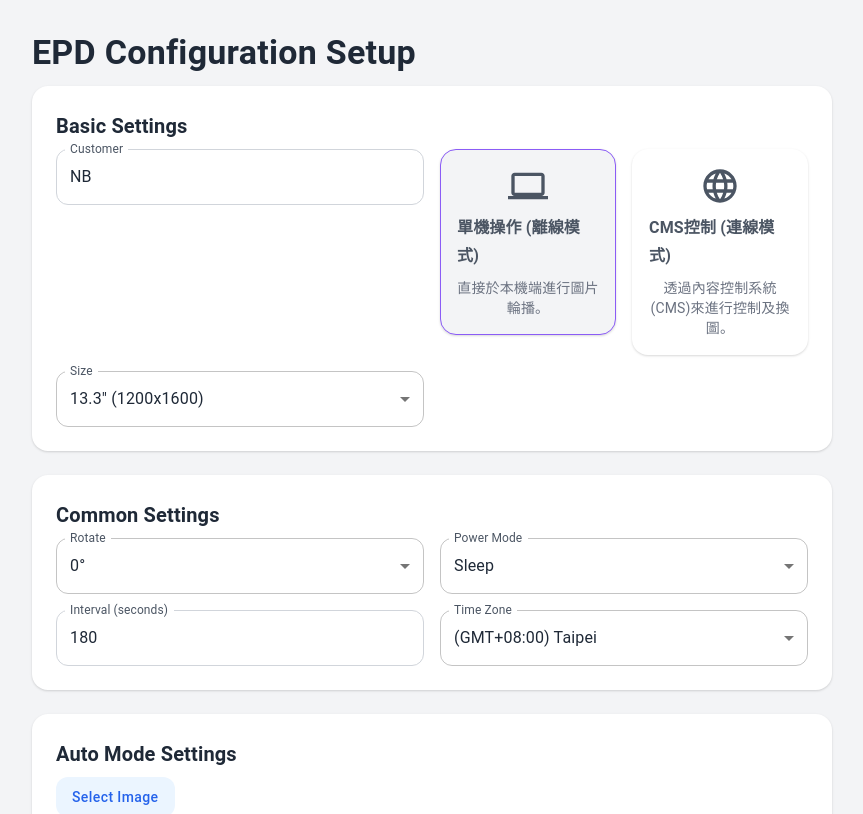
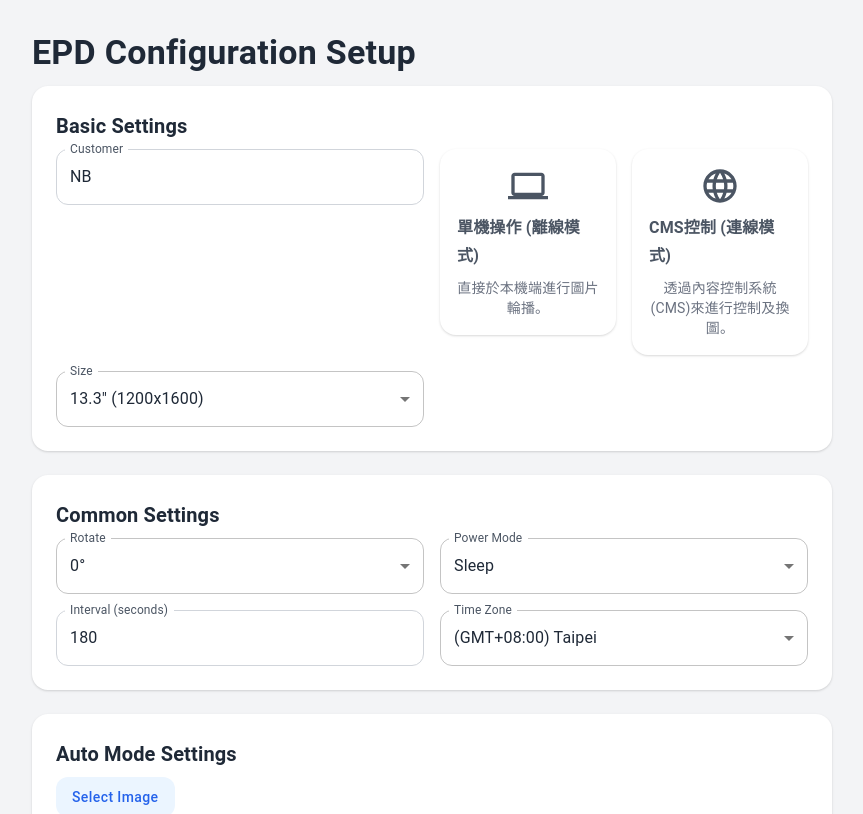
Before and after one commit to tsia-sionghai/epd-config-tool, a React (Vite) app: page / in a window 1280 px wide. Shown: the top 814 px of the page, without its empty margins (208-1071 px from the left). Built offline with nearby package versions, Linux system fonts and the light colour scheme.

Commit message:
Update ModeSelector.tsx

```diff
--- a/src/components/ModeSelector.tsx
+++ b/src/components/ModeSelector.tsx
@@ -1,18 +1,21 @@
-import React, { useState } from 'react';
-import { Grid } from '@mui/material';
+import React from 'react';
+import Grid from '@mui/material/Grid';
 import SelectableButton from './SelectableButton';
 import ComputerIcon from '@mui/icons-material/Computer';
 import LanguageIcon from '@mui/icons-material/Language';
 
-const ModeSelector: React.FC = () => {
-  const [selectedMode, setSelectedMode] = useState<'offline' | 'online'>('offline');
+interface ModeSelectorProps {
+  value: 'offline' | 'online';
+  onChange: (value: 'offline' | 'online') => void;
+}
 
+const ModeSelector: React.FC<ModeSelectorProps> = ({ value, onChange }) => {
   return (
     <Grid container spacing={2}>
       <Grid item xs={6}>
         <SelectableButton
-          selected={selectedMode === 'offline'}
-          onClick={() => setSelectedMode('offline')}
+          selected={value === 'offline'}
+          onClick={() => onChange('offline')}
           icon={<ComputerIcon sx={{ fontSize: 40, color: '#4B5563' }} />}
           title="單機操作 (離線模式)"
           description="直接於本機端進行圖片輪播。"
@@ -20,8 +23,8 @@ const ModeSelector: React.FC = () => {
       </Grid>
       <Grid item xs={6}>
         <SelectableButton
-          selected={selectedMode === 'online'}
-          onClick={() => setSelectedMode('online')}
+          selected={value === 'online'}
+          onClick={() => onChange('online')}
           icon={<LanguageIcon sx={{ fontSize: 40, color: '#4B5563' }} />}
           title="CMS控制 (連線模式)"
           description="透過內容控制系統(CMS)來進行控制及換圖。"
```
